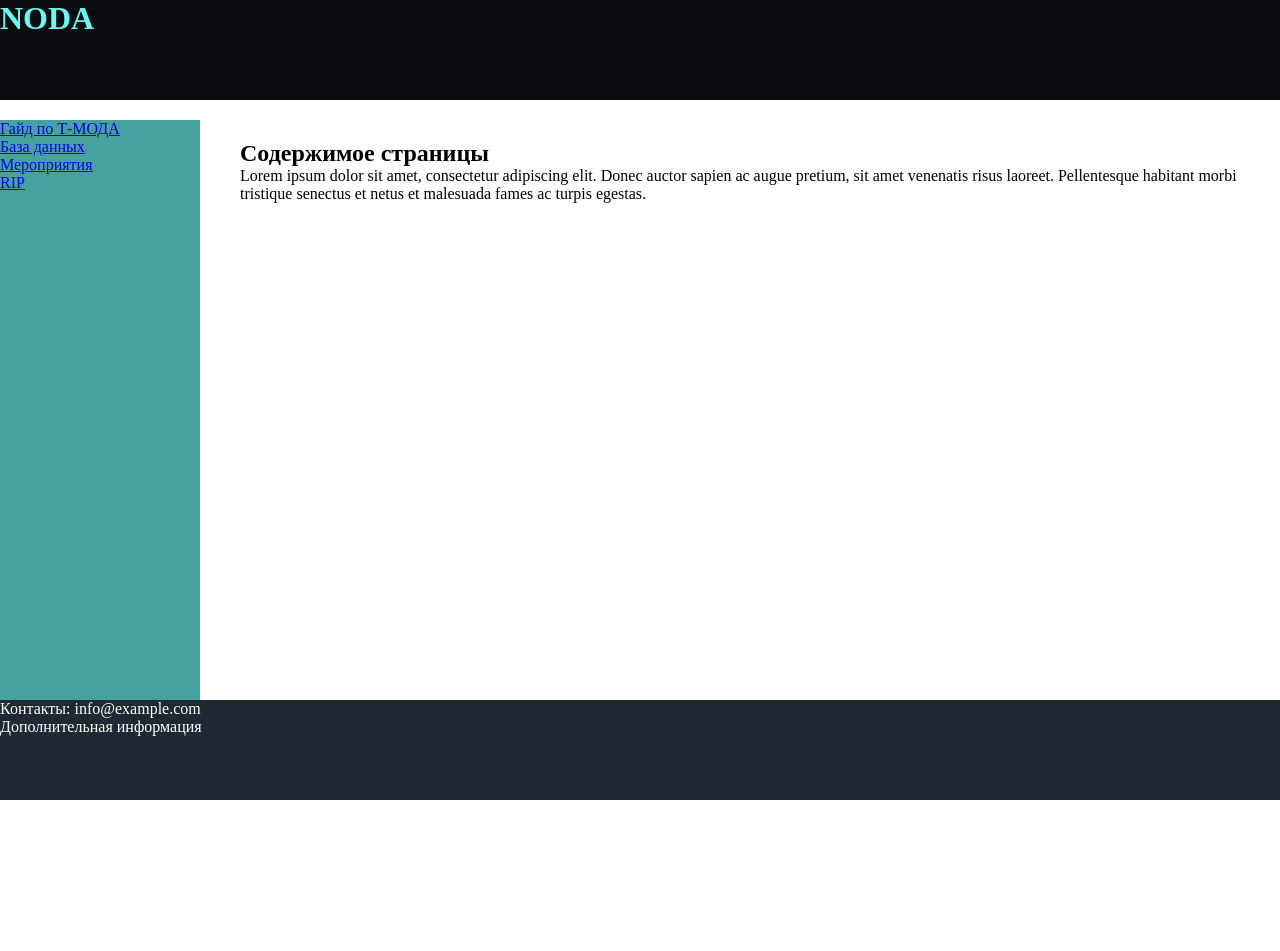
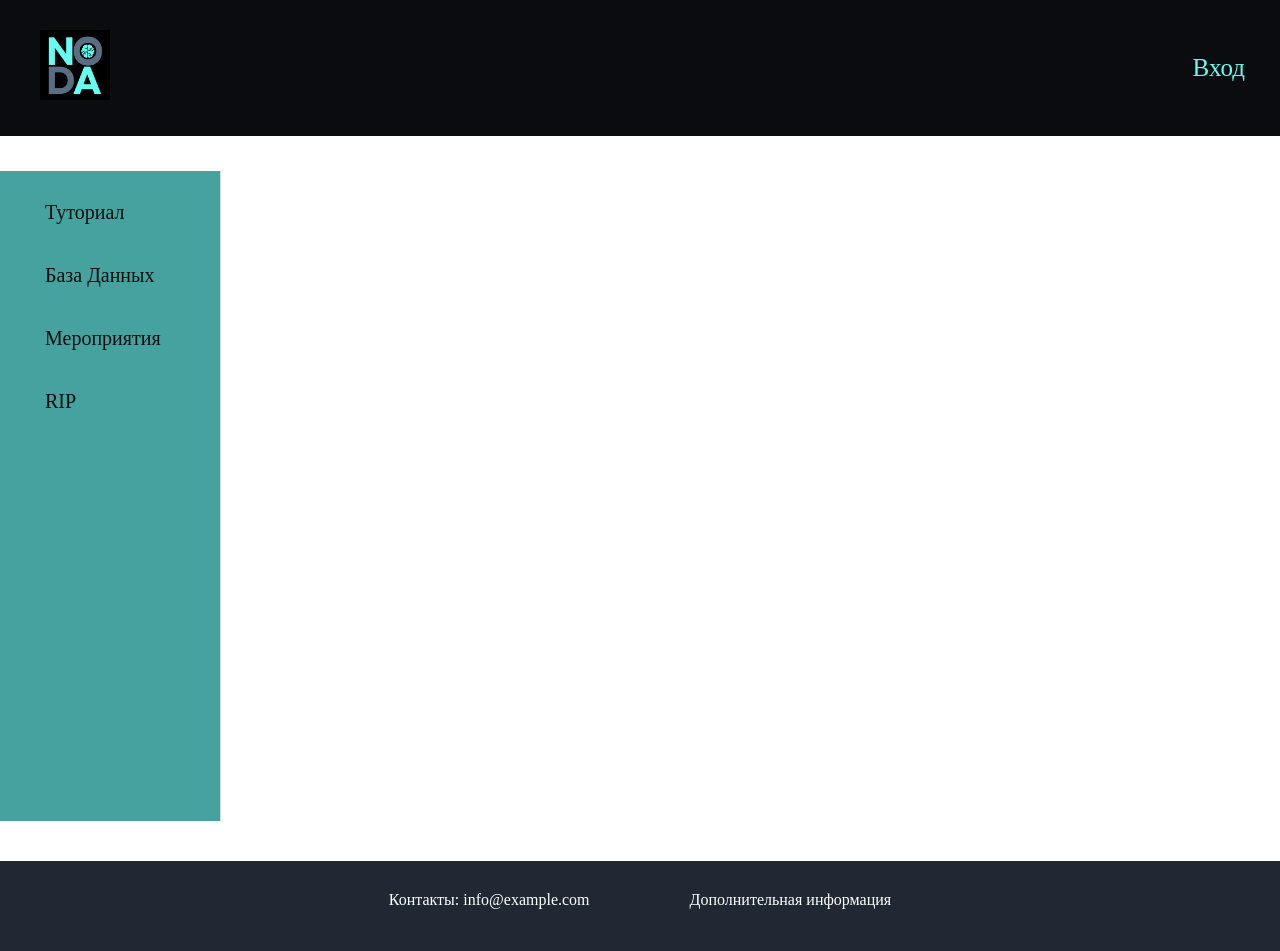
Before and after one commit to Idsosin/NODA, a Django app: page / in a window 1280 px wide. Before the commit the page ends 800 px from the top, so only its background shows below. Run offline with Django 4.2, Linux system fonts and the light colour scheme.

Commit message:
New design
1) add pic logo.png in static/main/css/img
2) rewrite html and css code in base_index.html and main.css
3) and new settings (STATICFILES_DIRS)  in settings.py

```diff
--- a/NODA_web/NODA_web/settings.py
+++ b/NODA_web/NODA_web/settings.py
@@ -117,6 +117,9 @@ USE_TZ = True
 # https://docs.djangoproject.com/en/4.1/howto/static-files/
 
 STATIC_URL = 'static/'
+STATICFILES_DIRS = [
+    BASE_DIR / "static",
+]
 
 # Default primary key field type
 # https://docs.djangoproject.com/en/4.1/ref/settings/#default-auto-field
--- a/NODA_web/main/static/main/css/main.css
+++ b/NODA_web/main/static/main/css/main.css
@@ -1,39 +1,76 @@
+a {
+    color: #fff;
+    text-decoration: none;
+}
 * {
-  margin: 0;
-  padding: 0;
+    margin: 0;
 }
-header {
-  background-color: #0B0C10;
-  height: 100px;
-  width: 100%;
+.header {
+    display: flex;
+    justify-content: space-between;
+    padding: 20px;
+    background:  #0B0C10;
+    color: #fff;
 }
-.sidebar {
-  background-color: #45A29E;
-  float: left;
-  width: 200px;
-  margin-top: 20px;
-  margin-bottom: 20px;
-  height: calc(95vh - 140px); /* рассчитываем высоту с учетом отступов */
-}
-.content {
-  margin-left: 220px; /* учитываем ширину sidebar и отступы */
-  margin-top: 20px;
-  padding: 20px;
-}
-footer {
-  background-color: #1F2833;
-  clear: both;
-  height: 100px;
-  width: 100%;
-  position: fixed;
-  bottom: 0;
-}
-.logo {
+.header__item {
+    padding: 10px 15px;
+    font-size: 25px;
+    margin-left: 5px;
     color: #66FCF1
 }
+.header__item:hover{
+    background-color: #FF9900;
+    border-radius: 4px;
+}
+.header__section {
+    display: flex;
+    align-items: center;
+}
+.headerButton a{
+    color: #66FCF1;
+}
+.headerlogo img {
+    width: 70px;
+    height: 70px;
+}
+
+
+.sidebar {
+    display: flex;
+    flex-decoration: column;
+    justify-content: space-between;
+    height: 630px;
+    width: 200px;
+    border-right: 1px solid #D7DBDD;
+    background-color: #45A29E;
+    padding: 10px;
+    margin-top: 35px;
+    margin-bottom: 40px;
+}
+.sidebar a{
+    color: #0B0C10;
+}
+.sidebar__item {
+    cursor: pointer;
+    padding: 20px 35px;
+    font-size: 20px;
+
+}
+.sidebar__item:hover {
+    background-color: #EEF3F5;
+    border-radius: 4px;
+}
+
+footer {
+    display: flex;
+    flex-direction: row;
+    justify-content: center;
+    background-color: #1F2833;
+    height: 50px;
+    bottom: 0;
+    padding: 20px;
+}
 .description {
-    color: #FFFFFF
+    color: #FFFFFF;
+    padding: 10px 50px;
 }
-a.sideleft:hover{
-    colr: #C5C6C7
-}
--- a/NODA_web/main/templates/main/base_index.html
+++ b/NODA_web/main/templates/main/base_index.html
@@ -1,29 +1,35 @@
-{%load static%}
+{% load static %}
 <!DOCTYPE html>
-<html lang="en">
+<html lang="ru">
 <head>
     <meta charset="UTF-8">
     <title>{% block title %}{% endblock %}</title>
     <link rel="stylesheet" href="{% static 'main/css/main.css' %}">
 </head>
 <body>
-<header>
-    <h1 class="logo">NODA</h1>
-  </header>
-  <div class="sidebar">
-    <ul class="sideleft">
-      <li ><a href="#" class="sideleft">Гайд по Т-МОДА </a></li>
-      <li><a href="#" class="sideleft">База данных</a></li>
-      <li><a href="#" lass="sideleft">Мероприятия</a></li>
-      <li><a href="#" lass="sideleft">RIP</a></li>
-    </ul>
-  </div>
-  <div class="content">
-    <h2>Содержимое страницы</h2>
-    <p>Lorem ipsum dolor sit amet, consectetur adipiscing elit. Donec auctor sapien ac augue pretium, sit amet venenatis risus laoreet. Pellentesque habitant morbi tristique senectus et netus et malesuada fames ac turpis egestas.</p>
+    <div class="header">
+        <div class="header__section">
+            <div class="header__item headerlogo">
+                <img src="{% static 'main/css/img/logo.png' %}" alt="Лого">
+            </div>
+            <div class="header__item headerButton"><a href="#"></a></div>
+        </div>
+        <div class="header__section">
+            <div class="header__item headerButton"><a href="#">Вход</a></div>
+        </div>
+    </div>
 
-  </div>
-  <footer>
+    <main>
+        <div class="sidebar">
+            <div class="sidebar__section">
+                <div class="sidebar__item"><a href="#">Туториал</a></div>
+                <div class="sidebar__item"><a href="#">База Данных</a></div>
+                <div class="sidebar__item"><a href="#">Мероприятия</a></div>
+                <div class="sidebar__item"><a href="#">RIP</a></div>
+            </div>
+        </div>
+    </main>
+    <footer>
     <p class="description">Контакты: info@example.com</p>
     <p class="description">Дополнительная информация</p>
   </footer>
```
Also changed, not shown: NODA_web/main/static/main/css/img/logo.png (added).
